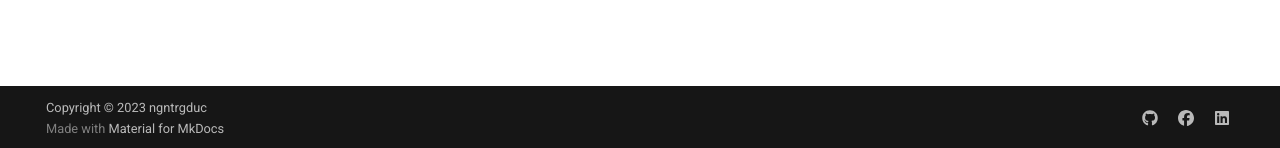
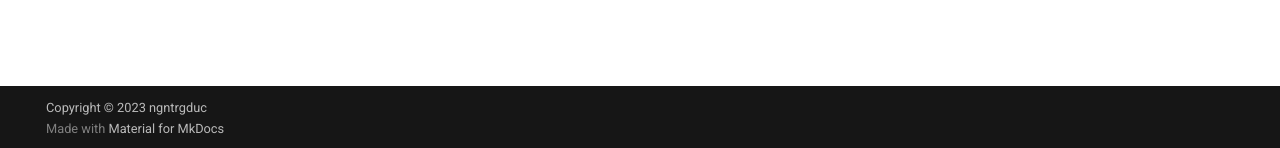
Before and after one commit to ngntrgduc/docs, an MkDocs documentation site: the page built from docs/index.md, in a window 1280 px wide. Shown: the part 749-897 px from the top of the page. Built offline with MkDocs 1.6.1 and Material for MkDocs 9.7.7, drawn with Linux system fonts in a browser that asks for light colours; emoji names are drawn with the system emoji font.

```diff
--- a/mkdocs.yml
+++ b/mkdocs.yml
@@ -27,13 +27,6 @@ theme:
 
 extra:
   homepage: http://ngntrgduc.github.io/
-  social:
-    - icon: fontawesome/brands/github
-      link: https://github.com/ngntrgduc
-    - icon: fontawesome/brands/facebook
-      link: https://www.facebook.com/nguyenduc1511
-    - icon: fontawesome/brands/linkedin
-      link: https://www.linkedin.com/in/ngntrgduc/
 
 markdown_extensions:
   - pymdownx.highlight:
```
